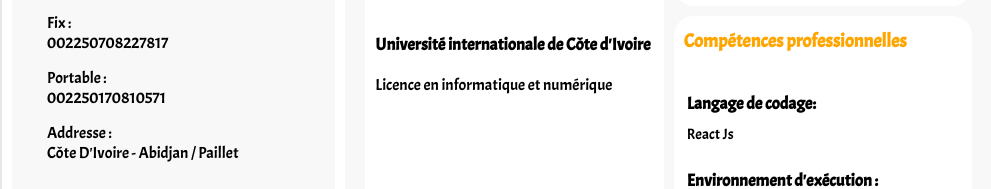
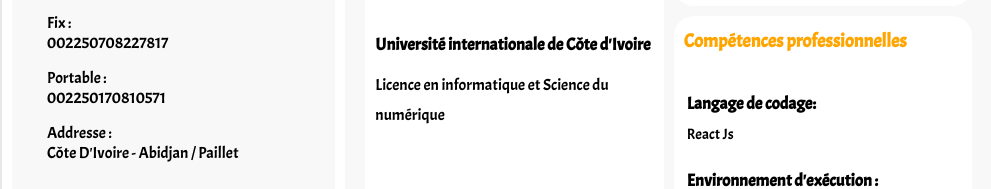
Before and after one commit to mrbankfurien/My-CV, a plain HTML site: page index.html in a window 1280 px wide. Shown: the part 371-560 px from the top of the page, without its empty margins (138-1129 px from the left). Drawn offline with Linux system fonts and the light colour scheme.

Commit message:
Update index.html

```diff
--- a/index.html
+++ b/index.html
@@ -64,7 +64,7 @@ Formation professionnelle</h3>
                 <div class="formation_info">
                     <h3>
                         Université internationale de Côte d'Ivoire</h3>
-                    <p>Licence en informatique et numérique</p>
+                    <p>Licence en informatique et Science du numérique</p>
                 </div>
             </div>
             <div class="competence__pro">
```
